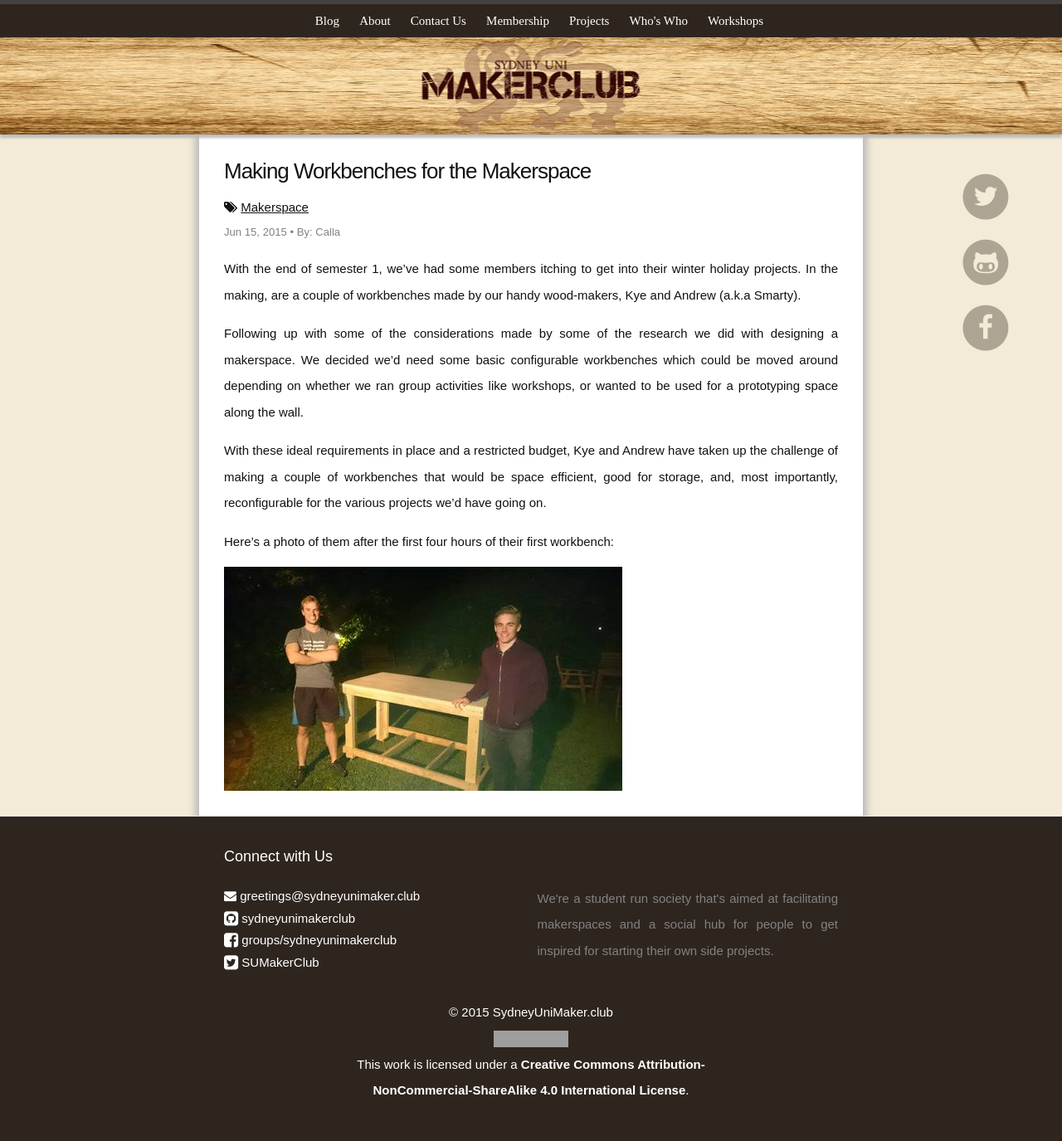
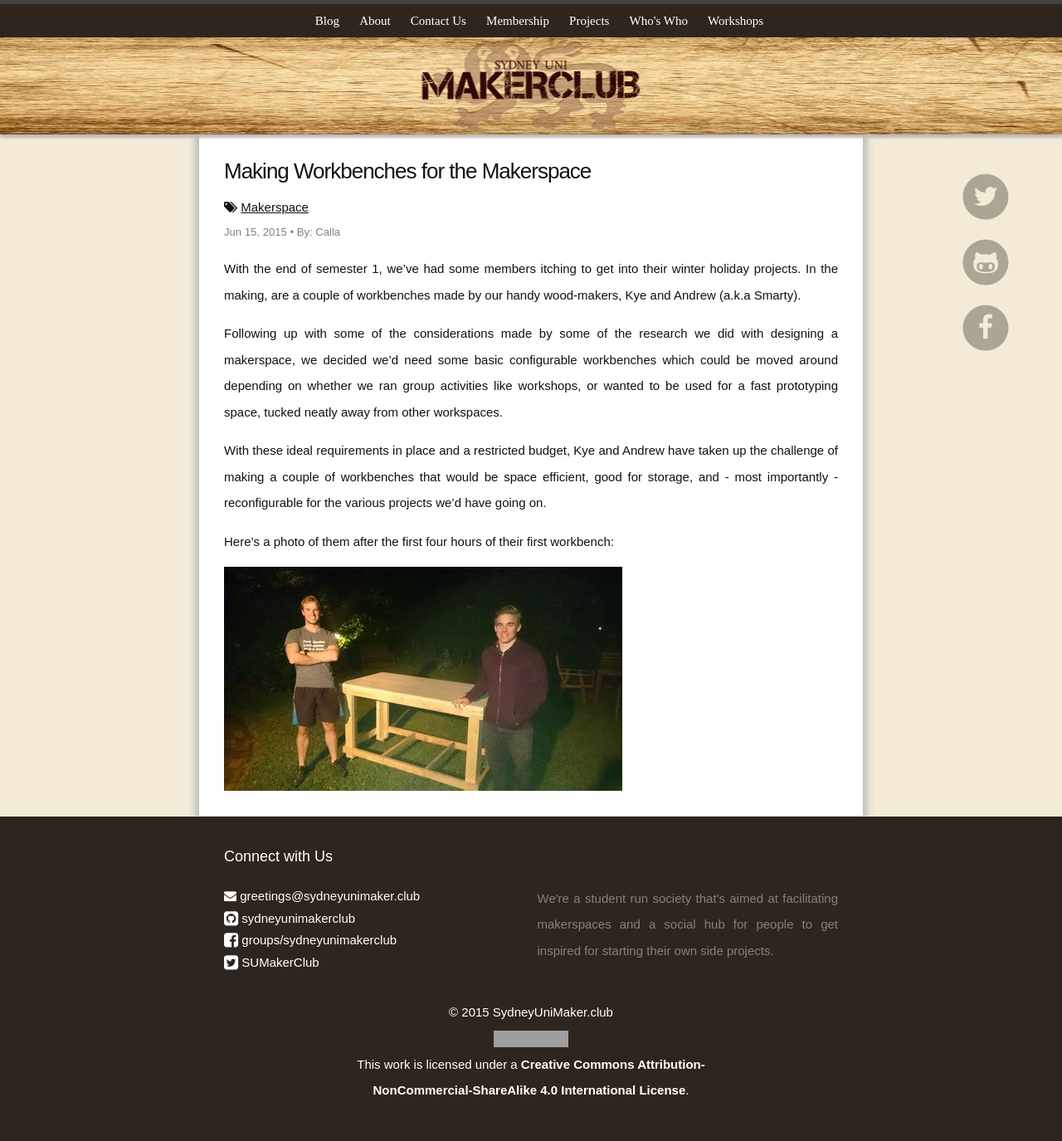
Before and after one commit to sydneyunimakerclub/sydneyunimakerclub.github.io, a Jekyll site: the page built from _posts/2015-06-29-New-Workbenches.markdown, in a window 1280 px wide. Shown: the whole page at 83% size. Built offline with Jekyll 4.4.1, drawn with Linux system fonts in a browser that asks for light colours; nearby versions of some CDN libraries; grey boxes are pictures that could not be loaded.

Commit message:
Edited the workbench blog

```diff
--- a/_posts/2015-06-29-New-Workbenches.markdown
+++ b/_posts/2015-06-29-New-Workbenches.markdown
@@ -8,9 +8,9 @@ author: Calla
 ---
 With the end of semester 1, we've had some members itching to get into their winter holiday projects. In the making, are a couple of workbenches made by our handy wood-makers, Kye and Andrew (a.k.a Smarty).
 
-Following up with some of the considerations made by some of the research we did with designing a makerspace. We decided we'd need some basic configurable workbenches which could be moved around depending on whether we ran group activities like workshops, or wanted to be used for a prototyping space along the wall.
+Following up with some of the considerations made by some of the research we did with designing a makerspace, we decided we'd need some basic configurable workbenches which could be moved around depending on whether we ran group activities like workshops, or wanted to be used for a fast prototyping space, tucked neatly away from other workspaces.
 
-With these ideal requirements in place and a restricted budget, Kye and Andrew have taken up the challenge of making a couple of workbenches that would be space efficient, good for storage, and, most importantly, reconfigurable for the various projects we'd have going on.
+With these ideal requirements in place and a restricted budget, Kye and Andrew have taken up the challenge of making a couple of workbenches that would be space efficient, good for storage, and - most importantly - reconfigurable for the various projects we'd have going on.
 
 Here's a photo of them after the first four hours of their first workbench:
 
```
